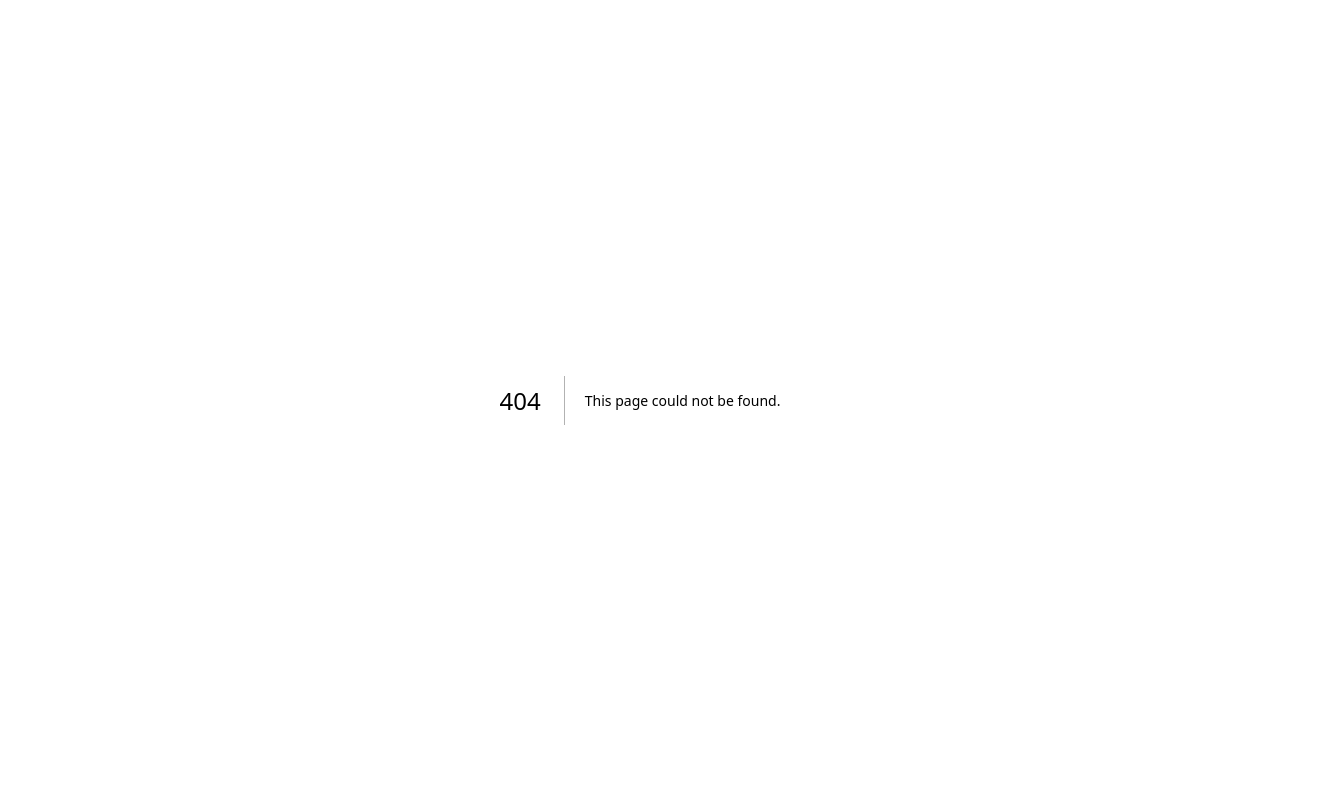
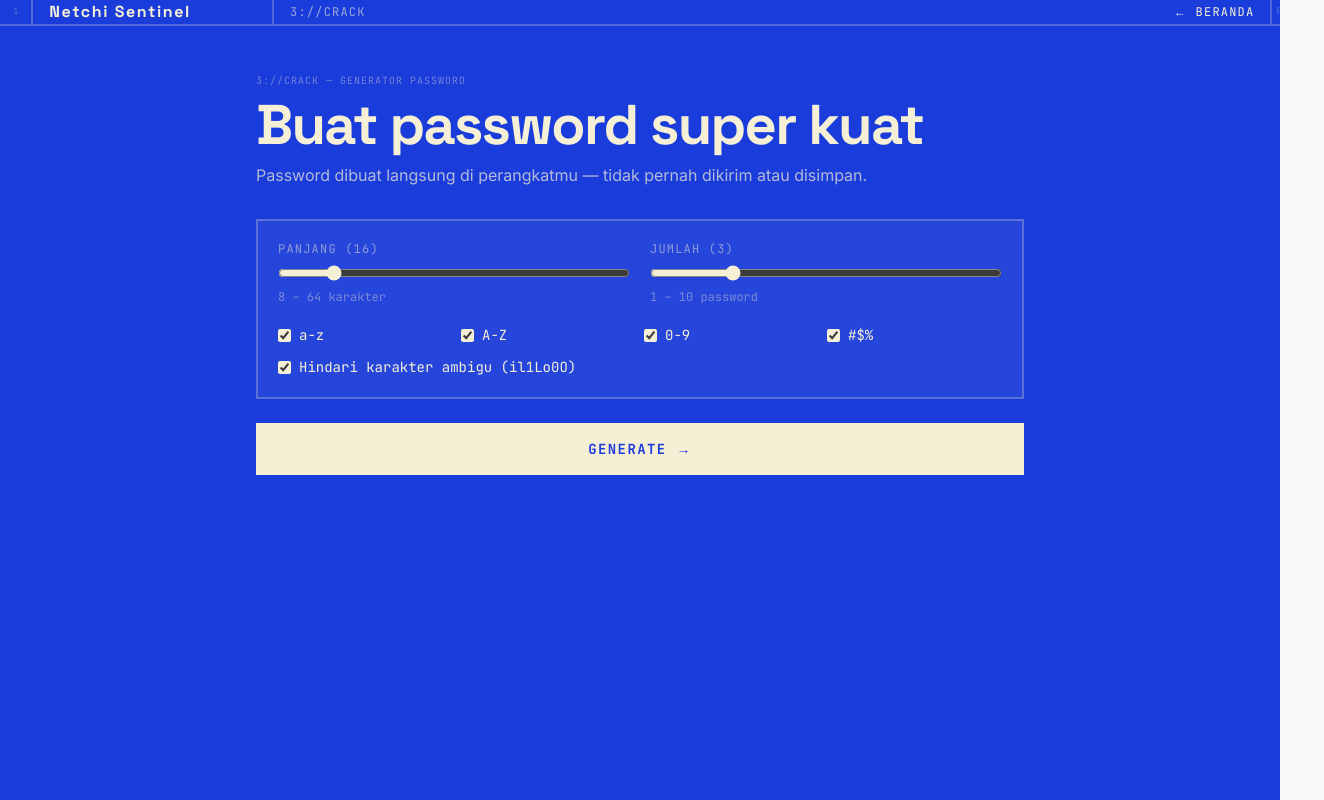
Before and after one commit to xzael24/Netchi, a Next.js app: page /password in a window 1280 px wide. Before the commit this address had no page. Shown: the whole page, 1324 px wide, since content can reach past the window. Built offline with nearby package versions, Linux system fonts and the light colour scheme.

Commit message:
feat: password page (3://CRACK) — options, generate via crypto, entropy strength + crack time

```diff
--- /dev/null
+++ b/src/app/password/page.tsx
@@ -0,0 +1,213 @@
+"use client";
+
+import { useState } from "react";
+import Link from "next/link";
+import {
+  calculatePasswordEntropy,
+  getTimeToCrack,
+  getStrengthColor,
+  getStrengthLabel,
+} from "@/lib/utils";
+import { clampInt } from "@/lib/validate";
+
+const LINE = "border-cream/25";
+
+const AMBIGUOUS = new Set(["i", "l", "1", "L", "o", "0", "O"]);
+const CHARSETS = {
+  lower: "abcdefghijklmnopqrstuvwxyz",
+  upper: "ABCDEFGHIJKLMNOPQRSTUVWXYZ",
+  numbers: "0123456789",
+  symbols: "!@#$%^&*()-_=+[]{};:,.<>?",
+};
+
+type Options = {
+  length: number;
+  count: number;
+  lower: boolean;
+  upper: boolean;
+  numbers: boolean;
+  symbols: boolean;
+  excludeAmbiguous: boolean;
+};
+
+function generatePassword(opts: Options): string {
+  let pool = "";
+  if (opts.lower) pool += CHARSETS.lower;
+  if (opts.upper) pool += CHARSETS.upper;
+  if (opts.numbers) pool += CHARSETS.numbers;
+  if (opts.symbols) pool += CHARSETS.symbols;
+  if (opts.excludeAmbiguous) pool = [...pool].filter((c) => !AMBIGUOUS.has(c)).join("");
+  if (pool.length === 0) return "";
+
+  const random = new Uint32Array(opts.length);
+  crypto.getRandomValues(random);
+  return Array.from(random)
+    .map((n) => pool[n % pool.length])
+    .join("");
+}
+
+export default function PasswordPage() {
+  const [opts, setOpts] = useState<Options>({
+    length: 16,
+    count: 3,
+    lower: true,
+    upper: true,
+    numbers: true,
+    symbols: true,
+    excludeAmbiguous: true,
+  });
+  const [results, setResults] = useState<string[]>([]);
+  const [copied, setCopied] = useState<string | null>(null);
+
+  const anyCharset = opts.lower || opts.upper || opts.numbers || opts.symbols;
+
+  const set = (patch: Partial<Options>) => setOpts((prev) => ({ ...prev, ...patch }));
+
+  const handleGenerate = (e: React.FormEvent) => {
+    e.preventDefault();
+    if (!anyCharset) return;
+    const length = clampInt(opts.length, 8, 64);
+    const count = clampInt(opts.count, 1, 10);
+    const fixed = { ...opts, length, count };
+    setOpts(fixed);
+    setResults(Array.from({ length: count }, () => generatePassword(fixed)));
+    setCopied(null);
+  };
+
+  const copy = async (pw: string) => {
+    try {
+      await navigator.clipboard.writeText(pw);
+      setCopied(pw);
+    } catch {
+      /* clipboard not available */
+    }
+  };
+
+  return (
+    <main className="bg-[#1A3CDB] text-cream w-screen min-w-full min-h-screen flex flex-col">
+      <header className={`grid grid-cols-[2.6%_18.81%_78%_1fr] border-b-2 ${LINE}`}>
+        <div className="flex items-center justify-center border-r-2 border-cream/25 p-1 font-mono text-[9px] text-cream/30">1</div>
+        <Link href="/" className={`flex items-center border-r-2 ${LINE} pl-2 md:pl-4 font-display font-bold tracking-widest`}>
+          Netchi Sentinel
+        </Link>
+        <div className={`flex items-center justify-between border-r-2 ${LINE} px-3 md:px-4`}>
+          <span className="font-mono text-xs tracking-widest uppercase text-cream/60">3://CRACK</span>
+          <Link href="/" className="font-mono text-xs uppercase tracking-widest hover:text-white">← Beranda</Link>
+        </div>
+        <div className="flex items-center justify-center p-1 font-mono text-[9px] text-cream/30">PASSWORD</div>
+      </header>
+
+      <div className="flex-1 px-6 py-10 md:px-10">
+        <div className="mx-auto max-w-3xl">
+          <span className="font-mono text-[10px] uppercase tracking-widest text-cream/40">3://CRACK — Generator password</span>
+          <h1 className="mt-2 font-display font-bold leading-[0.95] tracking-[-0.03em] text-[clamp(2rem,5vw,3.5rem)]">
+            Buat password super kuat
+          </h1>
+          <p className="mt-3 text-sm text-cream/70 md:text-base">
+            Password dibuat langsung di perangkatmu — tidak pernah dikirim atau disimpan.
+          </p>
+
+          <form onSubmit={handleGenerate} className="mt-8 space-y-6">
+            <div className={`border-2 ${LINE} bg-cream/5 p-5`}>
+              <div className="grid gap-5 sm:grid-cols-2">
+                <label className="flex flex-col gap-2">
+                  <span className="font-mono text-xs uppercase tracking-widest text-cream/50">Panjang ({opts.length})</span>
+                  <input
+                    type="range"
+                    min={8}
+                    max={64}
+                    value={opts.length}
+                    onChange={(e) => set({ length: Number(e.target.value) })}
+                    className="accent-[#f5f0d5]"
+                  />
+                  <span className="font-mono text-xs text-cream/40">8 – 64 karakter</span>
+                </label>
+                <label className="flex flex-col gap-2">
+                  <span className="font-mono text-xs uppercase tracking-widest text-cream/50">Jumlah ({opts.count})</span>
+                  <input
+                    type="range"
+                    min={1}
+                    max={10}
+                    value={opts.count}
+                    onChange={(e) => set({ count: Number(e.target.value) })}
+                    className="accent-[#f5f0d5]"
+                  />
+                  <span className="font-mono text-xs text-cream/40">1 – 10 password</span>
+                </label>
+              </div>
+
+              <div className="mt-5 grid grid-cols-2 gap-2 sm:grid-cols-4">
+                {(
+                  [
+                    ["lower", "a-z"],
+                    ["upper", "A-Z"],
+                    ["numbers", "0-9"],
+                    ["symbols", "#$%"],
+                  ] as const
+                ).map(([key, label]) => (
+                  <label key={key} className="flex items-center gap-2 font-mono text-sm">
+                    <input
+                      type="checkbox"
+                      checked={opts[key]}
+                      onChange={(e) => set({ [key]: e.target.checked })}
+                      className="accent-[#f5f0d5]"
+                    />
+                    {label}
+                  </label>
+                ))}
+              </div>
+
+              <label className="mt-3 flex items-center gap-2 font-mono text-sm">
+                <input
+                  type="checkbox"
+                  checked={opts.excludeAmbiguous}
+                  onChange={(e) => set({ excludeAmbiguous: e.target.checked })}
+                  className="accent-[#f5f0d5]"
+                />
+                Hindari karakter ambigu (il1Lo0O)
+              </label>
+            </div>
+
+            {!anyCharset && (
+              <p className="font-mono text-sm text-[#ff6b6b]">Pilih minimal satu jenis karakter.</p>
+            )}
+
+            <button
+              type="submit"
+              disabled={!anyCharset}
+              className="w-full bg-[#f5f0d5] text-[#1D3CDB] font-mono uppercase tracking-widest px-6 py-4 text-sm font-bold transition-opacity disabled:opacity-40"
+            >
+              Generate →
+            </button>
+          </form>
+
+          {results.length > 0 && (
+            <div className="mt-8 space-y-3">
+              {results.map((pw, i) => {
+                const entropy = calculatePasswordEntropy(pw);
+                return (
+                  <div key={i} className={`border-2 ${LINE} bg-cream/5 p-4`}>
+                    <div className="flex items-center justify-between gap-3">
+                      <code className="break-all font-mono text-sm md:text-base">{pw}</code>
+                      <button
+                        onClick={() => copy(pw)}
+                        className="shrink-0 border border-cream/25 px-3 py-1 font-mono text-xs uppercase tracking-widest hover:border-cream/60"
+                      >
+                        {copied === pw ? "✓ Tersalin" : "Copy"}
+                      </button>
+                    </div>
+                    <div className="mt-3 flex flex-wrap items-center gap-x-4 gap-y-1 font-mono text-xs">
+                      <span className={getStrengthColor(entropy)}>● {getStrengthLabel(entropy)}</span>
+                      <span className="text-cream/50">Entropy {entropy.toFixed(1)} bit</span>
+                      <span className="text-cream/50">Estimasi crack: {getTimeToCrack(entropy)}</span>
+                    </div>
+                  </div>
+                );
+              })}
+            </div>
+          )}
+        </div>
+      </div>
+    </main>
+  );
+}
```
